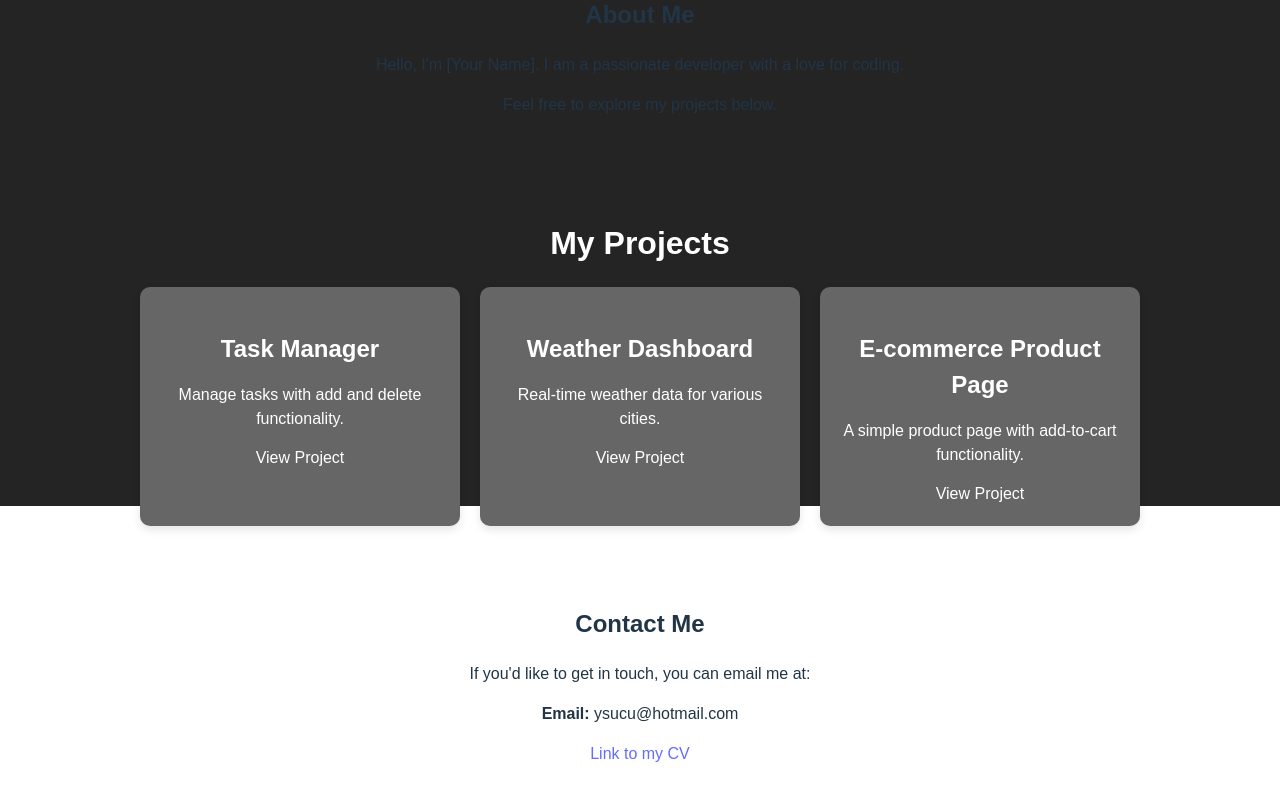
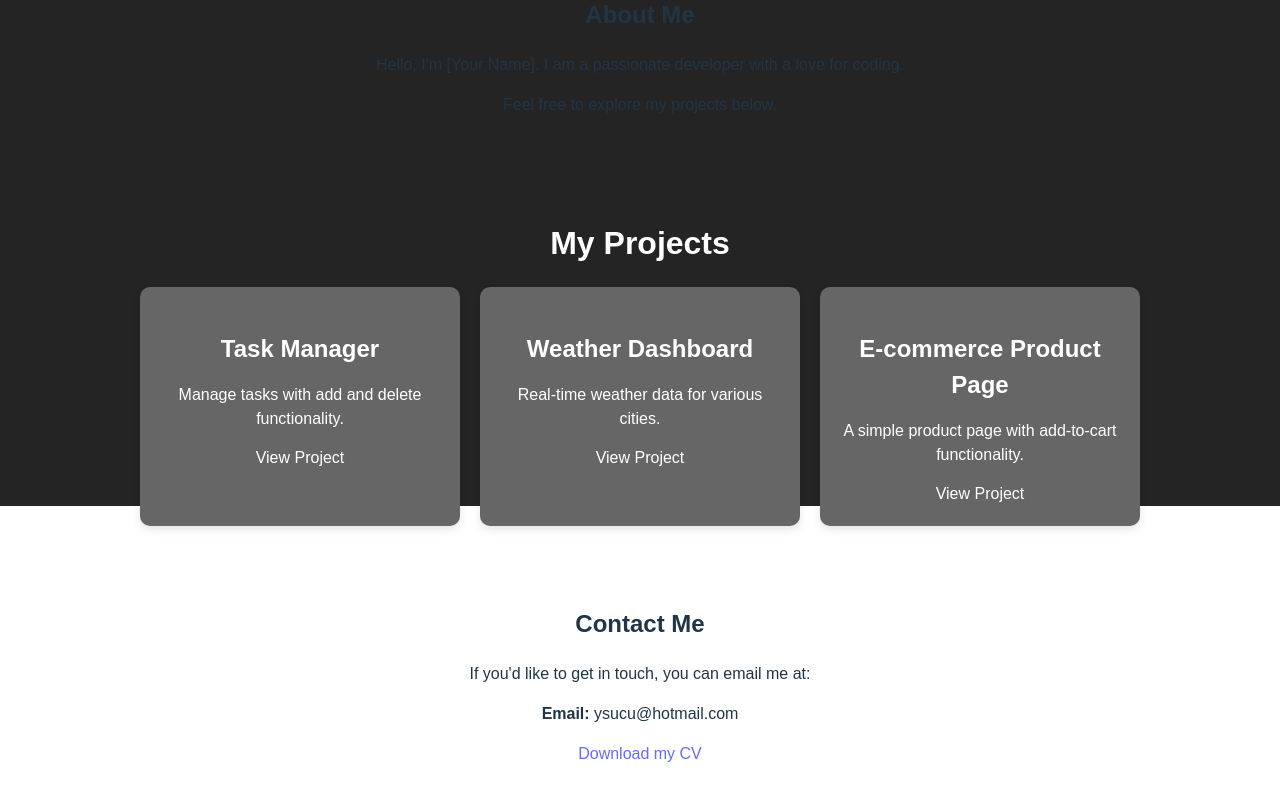
Before and after one commit to Yawshimitsu/Yaw-Page, a React (Vite) app: page /#/ in a window 1280 px wide. Shown: the part 294-1094 px from the top of the page. Built offline with nearby package versions, Linux system fonts and the light colour scheme.

Commit message:
changed text

```diff
--- a/src/components/Contact.tsx
+++ b/src/components/Contact.tsx
@@ -10,7 +10,7 @@ const Contact = () => {
       {/* Download CV Section */}
       <div className="download-cv">
         <a href="https://Yawshimitsu.github.io/yaw-page//Yavuz_Sucu_CV.pdf" download="Yavuz_Sucu_CV.pdf" className="download-button">
-Link to my CV</a>
+Download  my CV</a>
       </div>
     </section>
   );
```
